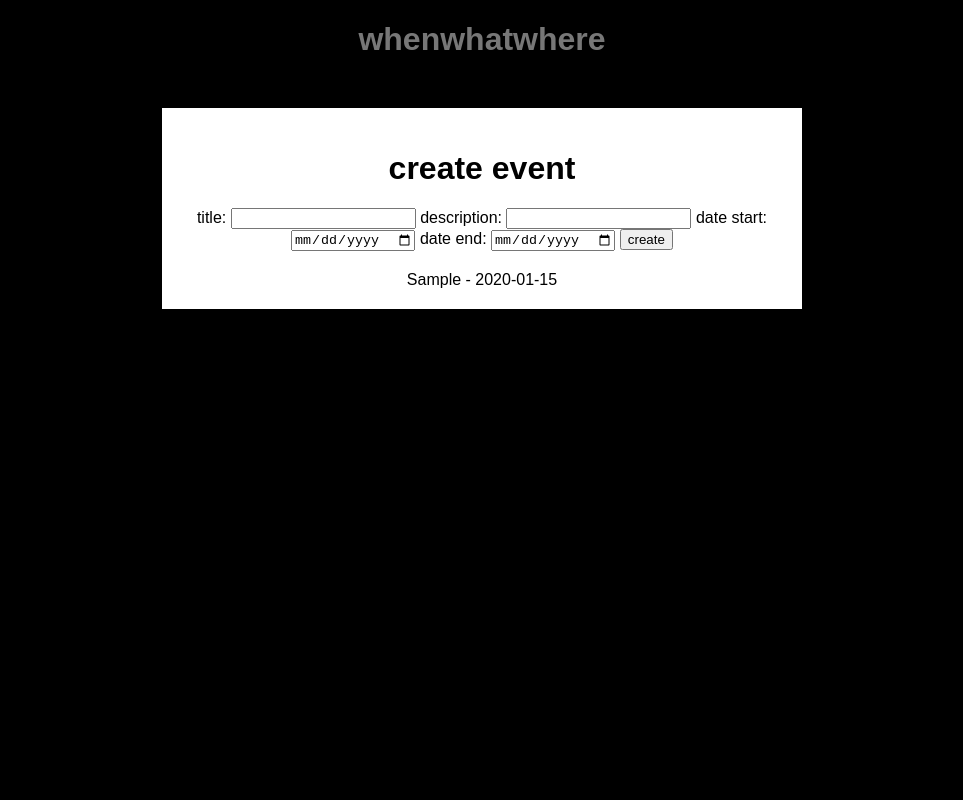
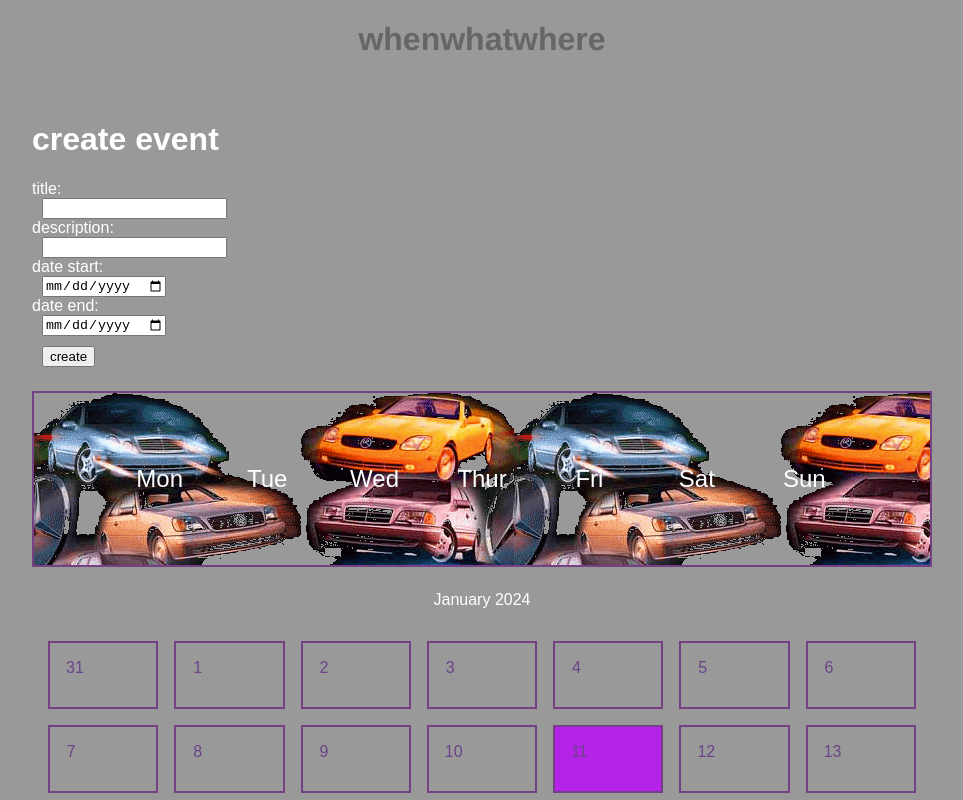
Before and after one commit to haj300/whenwhatwhere, a website: page public/index.html in a window 1280 px wide. Both pictures are taken after typing "Sample", "Sample", "2020-01-15", "2020-01-15" into the empty fields and a click on the button "create". Shown: the top 800 px of the page, without its empty margins (158-1121 px from the left). Drawn offline with Linux system fonts and the light colour scheme; no server answers.

Commit message:
feature: show three months forward and update styling

```diff
--- a/public/app.js
+++ /dev/null
@@ -1,52 +0,0 @@
-class Calendar {
-  constructor() {
-    this.eventForm = document.getElementById("eventForm");
-    this.eventList = document.getElementById("eventList");
-    this.addEventListeners();
-  }
-
-  addEventListeners() {
-    this.eventForm.addEventListener("submit", (event) =>
-      this.createEvent(event),
-    );
-  }
-
-  async createEvent(event) {
-    event.preventDefault();
-
-    const eventName = this.eventForm.elements["eventName"].value;
-    const eventDescription = this.eventForm.elements["eventDescription"].value;
-    const eventStart = this.eventForm.elements["eventStart"].value;
-    const eventStop = this.eventForm.elements["eventStop"].value;
-
-    const eventData = {
-      name: eventName,
-      description: eventDescription,
-      eventStart: new Date(eventStart).toISOString(),
-      eventStop: new Date(eventStop).toISOString(),
-    };
-
-    try {
-      const response = await fetch("http://localhost:3000/event", {
-        method: "POST",
-        headers: {
-          "Content-Type": "application/json",
-        },
-        body: JSON.stringify(eventData),
-      });
-      console.log(await response.json());
-    } catch (e) {
-      console.error(e);
-    }
-
-    const eventItem = document.createElement("div");
-    eventItem.textContent = `${eventName} - ${eventStart}`;
-    this.eventList.appendChild(eventItem);
-
-    this.eventForm.reset();
-  }
-}
-
-document.addEventListener("DOMContentLoaded", () => {
-  new Calendar();
-});
--- a/public/index.html
+++ b/public/index.html
@@ -6,10 +6,11 @@
         <link rel="stylesheet" href="style.css" />
         <title>whenwhatwhere</title>
     </head>
+
     <body>
         <h1 id="appTitle">whenwhatwhere</h1>
         <div id="app">
-      <h1>create event</h1>
+            <h1 id="create-event">create event</h1>
             <form id="eventForm">
                 <label for="eventName">title:</label>
                 <input type="text" id="eventName" name="eventName" required />
@@ -26,8 +27,20 @@
                 <input type="date" id="eventStop" name="eventStop" required />
                 <button type="submit">create</button>
             </form>
-      <div id="eventList"></div>
+            <p class="current-date"></p>
+            <div class="calendar">
+                <ul class="weeks">
+                    <li>Mon</li>
+                    <li>Tue</li>
+                    <li>Wed</li>
+                    <li>Thur</li>
+                    <li>Fri</li>
+                    <li>Sat</li>
+                    <li>Sun</li>
+                </ul>
+                <ul class="days"></ul>
             </div>
-    <script src="app.js"></script>
+        </div>
+        <script type="module" src="js/app.js"></script>
     </body>
 </html>
--- a/public/js/app.js
+++ b/public/js/app.js
@@ -1,17 +1,22 @@
-import Calendar from "./calendar.js";
+import { Calendar, createCalendar } from "./calendar.js";
 
 document.addEventListener("DOMContentLoaded", () => {
   new Calendar();
+  createCalendar();
+  getEvents();
+});
 
 async function getEvents() {
   try {
+    document.getElementById("eventList").innerHTML = "";
+
     const response = await fetch("http://localhost:3000/events");
     const events = await response.json();
     console.log(events);
 
     events.forEach((event) => {
       const eventItem = document.createElement("div");
-        eventItem.textContent = `${event.name} - ${event.eventStart.slice(
+      eventItem.textContent = `${event.name}: ${event.eventStart.slice(
         0,
         10,
       )} - ${event.eventStop.slice(0, 10)}`;
@@ -21,5 +26,5 @@ document.addEventListener("DOMContentLoaded", () => {
     console.error(e);
   }
 }
-  getEvents();
-});
+
+export { getEvents };
--- a/public/js/calendar.js
+++ b/public/js/calendar.js
@@ -1,4 +1,5 @@
-export default class Calendar {
+import { getEvents } from "./app.js";
+export class Calendar {
   constructor() {
     this.eventForm = document.getElementById("eventForm");
     this.eventList = document.getElementById("eventList");
@@ -39,5 +40,92 @@ export default class Calendar {
     }
 
     this.eventForm.reset();
+    getEvents();
+    createCalendar();
   }
 }
+
+export function createCalendar() {
+  let daysTag = document.querySelector(".days");
+  const currentDate = document.querySelector(".current-date");
+
+  let date = new Date(),
+    currentYear = date.getFullYear(),
+    currentMonth = date.getMonth();
+
+  const months = [
+    "January",
+    "February",
+    "March",
+    "April",
+    "May",
+    "June",
+    "Julymonth",
+    "August",
+    "September",
+    "October",
+    "November",
+    "December",
+  ];
+
+  const renderCalendar = (month, year, currentDate, daysTag) => {
+    let firstDayofMonth = new Date(year, month, 1).getDay(),
+      lastDateofLastMonth = new Date(year, month, 0).getDate(),
+      lastDateofMonth = new Date(year, month + 1, 0).getDate(),
+      lastDayofMonth = new Date(year, month, lastDateofMonth).getDay();
+    let liTag = " ";
+
+    // li for previous month dates
+    for (let i = firstDayofMonth; i > 0; i--) {
+      liTag += `<li class="inactive">${lastDateofLastMonth - i + 1}</li>`;
+    }
+
+    // li for current month dates
+    for (let i = 1; i <= lastDateofMonth; i++) {
+      if (
+        i === new Date().getDate() &&
+        currentMonth === new Date().getMonth()
+      ) {
+        liTag += `<li class="today">${i}</li>`;
+      } else {
+        liTag += `<li>${i}</li>`;
+      }
+    }
+
+    // li for next month dates
+    for (let i = 1; i < 7 - lastDayofMonth; i++) {
+      liTag += `<li class="next-date">${i}</li>`;
+      daysTag.innerHTML = liTag;
+    }
+    currentDate.innerText = `${months[month]} ${year}`;
+    daysTag.innerHTML = liTag;
+    console.log(currentDate.innerHTML, daysTag.innerHTML, month, year);
+  };
+
+  for (let i = 0; i < 3; i++) {
+    // Create local variables for the month and year
+    let month = currentMonth + i;
+    let year = currentYear;
+    if (month > 11) {
+      month = 0;
+      year++;
+    }
+
+    // Create a new calendar container for the month
+    const calendarContainer = document.createElement("div");
+    calendarContainer.classList.add("calendar-container");
+    document.getElementById("app").appendChild(calendarContainer);
+
+    // Create a new currentDate element for the month
+    const currentDate = document.createElement("div");
+    currentDate.classList.add("current-date");
+    calendarContainer.appendChild(currentDate);
+
+    // Create a new days container for the month
+    const daysTag = document.createElement("ul");
+    daysTag.classList.add("days");
+    calendarContainer.appendChild(daysTag);
+
+    renderCalendar(month, year, currentDate, daysTag);
+  }
+}
--- a/public/style.css
+++ b/public/style.css
@@ -1,24 +1,96 @@
 body {
-  font-family: Arial, sans-serif;
-  text-align: center;
-  background-color: black;
+    font-family: Arial, sans-serif;
+    text-align: center;
+    background-color: #999;
+    color: white;
 }
 
 #appTitle {
-  color: #777;
+    color: #666;
+    font-size: 2em;
+    font-family: "Helvetica Neue", sans-serif;
 }
 
 #app {
-  max-width: 600px;
-  margin: 50px auto;
-  padding: 20px;
-  background-color: #fff;
+    padding: 20px;
+    max-width: 900px;
+    min-width: 600px;
+    margin: 0 auto;
+}
+
+#create-event {
+    display: flex;
+    text-align: start;
 }
 
 form {
-  margin-bottom: 20px;
+    margin-bottom: 20px;
 }
 
 button {
-  cursor: pointer;
+    cursor: pointer;
+    display: flex;
+    margin: 10px 10px;
 }
+
+label {
+    display: flex;
+}
+
+input {
+    display: flex;
+    margin-left: 10px;
+}
+
+.calendar-container li {
+    display: grid;
+    grid-template-columns: repeat(7, 1fr);
+    padding: 1em;
+    border: 2px solid #754084;
+    color: #6c4388;
+    text-align: center;
+}
+
+.calendar-container ul {
+    display: grid;
+    grid-template-columns: repeat(7, 1fr);
+    gap: 1rem;
+    padding: 1em;
+    list-style: none;
+}
+
+.calendar-container .days li {
+    z-index: 1;
+    cursor: pointer;
+    position: relative;
+    min-width: 3.8em;
+    min-height: 2em;
+}
+
+.days li:inactive {
+    color: #aaa;
+}
+
+.today {
+    background-color: #b623e8;
+    color: #fff;
+}
+
+.weeks {
+    font-size: 1.5em;
+    background-image: url("assets/cars_bg.png");
+    list-style: none;
+    display: grid;
+    grid-template-columns: repeat(7, 1fr);
+    padding: 1em;
+    border: 2px solid #754084;
+    color: #fff;
+    text-align: center;
+    padding: 3em;
+}
+
+.event {
+    background-color: #ff0;
+    margin-top: 0.5em;
+    padding: 0.5em;
+}
```
Also changed, not shown: public/assets/PURPLEJEWELRULE.gif (added), public/assets/cars_bg.png (added). Lines whose indentation alone changed are shown as unchanged.
